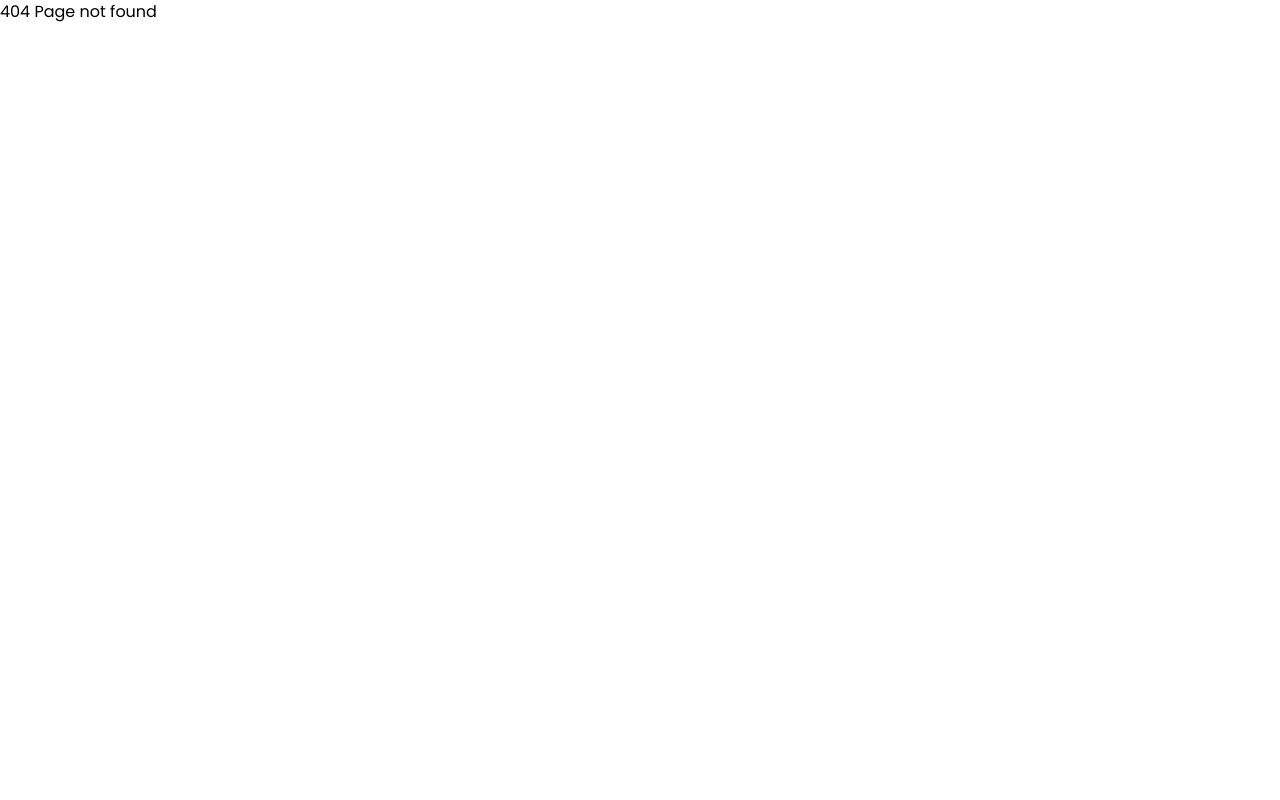
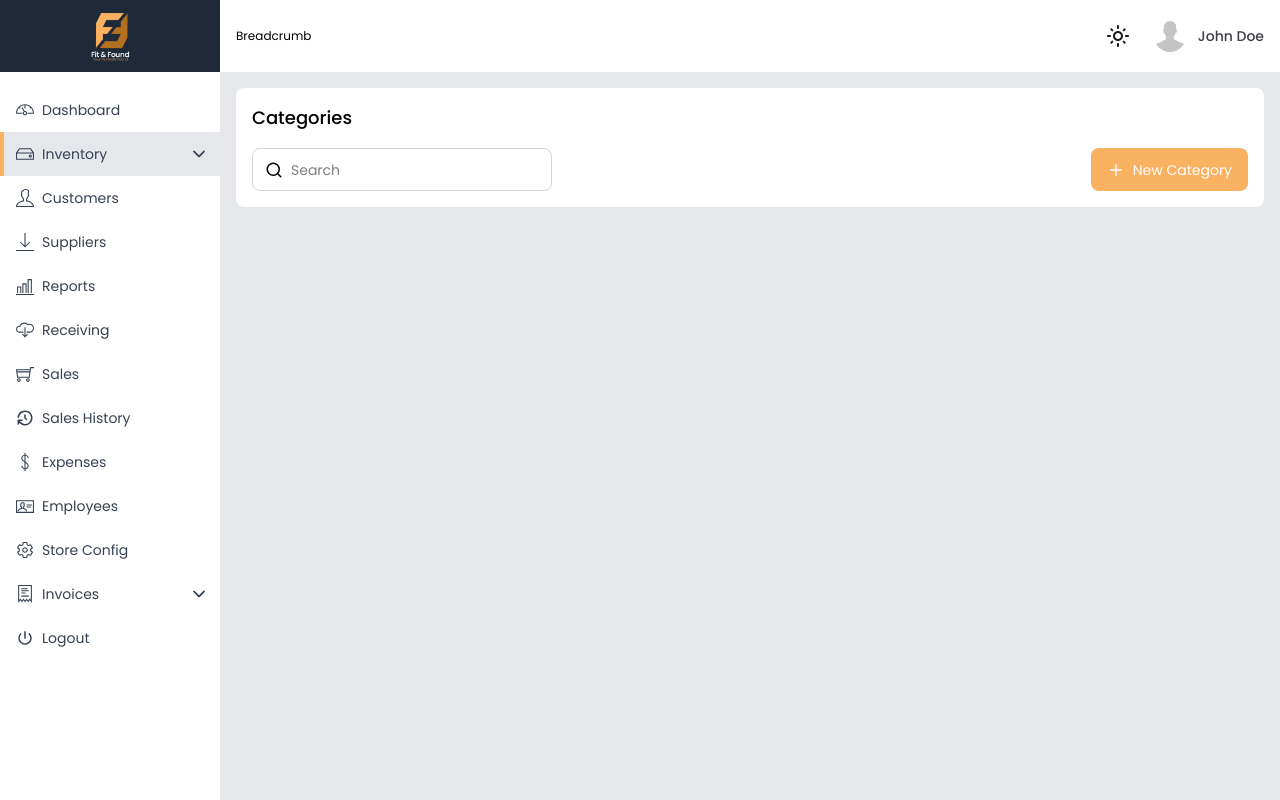
Before and after one commit to Shakiqurrahman/inventory-web-app, a React (Vite) app: page /categories in a window 1280 px wide. Before the commit this address had no page. Built offline with nearby package versions, Linux system fonts and the light colour scheme.

Commit message:
category page design ongoing

```diff
--- a/src/components/partials/Sidebar.tsx
+++ b/src/components/partials/Sidebar.tsx
@@ -96,7 +96,9 @@ const Sidebar: FC<SidebarProps> = ({ open, close }) => {
               >
                 <div
                   className={`flex items-center gap-2 p-3 text-gray-700 hover:bg-gray-200 ${
-                    openMenu === "inventory" ? "bg-gray-200" : ""
+                    isActiveInventory || openMenu === "inventory"
+                      ? "bg-gray-200"
+                      : ""
                   }`}
                 >
                   <TfiHarddrive className="text-lg" />
@@ -309,7 +311,9 @@ const Sidebar: FC<SidebarProps> = ({ open, close }) => {
               >
                 <div
                   className={`flex items-center gap-2 p-3 text-gray-700 hover:bg-gray-200 ${
-                    openMenu === "invoices" ? "bg-gray-200" : ""
+                    isActiveInvoices || openMenu === "invoices"
+                      ? "bg-gray-200"
+                      : ""
                   }`}
                 >
                   <TfiReceipt className="text-lg" />
--- /dev/null
+++ b/src/pages/categories/AllCategories.tsx
@@ -0,0 +1,27 @@
+import { FiPlus, FiSearch } from "react-icons/fi";
+
+const AllCategories = () => {
+  return (
+    <>
+      <div className="bg-white p-4 rounded-lg">
+        <h1 className="font-medium text-lg mb-4">Categories</h1>
+        <div className="flex justify-between">
+          <div className="flex items-center border border-gray-300 rounded-lg px-3 py-2 w-[300px] gap-2">
+            <FiSearch className="text-lg shrink-0" />
+            <input
+              type="text"
+              placeholder="Search"
+              className="placeholder:text-sm size-full outline-none"
+            />
+          </div>
+          <button className="bg-primary text-white px-4 py-2 rounded-lg ml-2 flex items-center text-sm gap-2 cursor-pointer hover:bg-secondary duration-200">
+            <FiPlus className="text-lg" />
+            New Category
+          </button>
+        </div>
+      </div>
+    </>
+  );
+};
+
+export default AllCategories;
--- a/src/routes/Layout.tsx
+++ b/src/routes/Layout.tsx
@@ -6,7 +6,7 @@ import Sidebar from "../components/partials/Sidebar";
 const MainLayout = () => {
   const [isSidebarOpen, setIsSidebarOpen] = useState(false);
   return (
-    <div className="flex h-screen w-full bg-gray-300">
+    <div className="flex h-screen w-full bg-gray-200">
       <Sidebar open={isSidebarOpen} close={setIsSidebarOpen} />
       <div className="w-full h-full overflow-y-auto">
         <Navbar openSidebar={setIsSidebarOpen} />
--- a/src/routes/Routes.tsx
+++ b/src/routes/Routes.tsx
@@ -1,4 +1,5 @@
 import { createBrowserRouter, type RouteObject } from "react-router-dom";
+import AllCategories from "../pages/categories/AllCategories";
 import DashboardPage from "../pages/DashboardPage";
 import ErrorPage from "../pages/ErrorPage";
 import LoginPage from "../pages/LoginPage";
@@ -14,6 +15,10 @@ const routes: RouteObject[] = [
       {
         path: "/",
         element: <DashboardPage />,
+      },
+      {
+        path: "/categories",
+        element: <AllCategories />,
       },
     ],
   },
```
Lines whose indentation alone changed are shown as unchanged.
